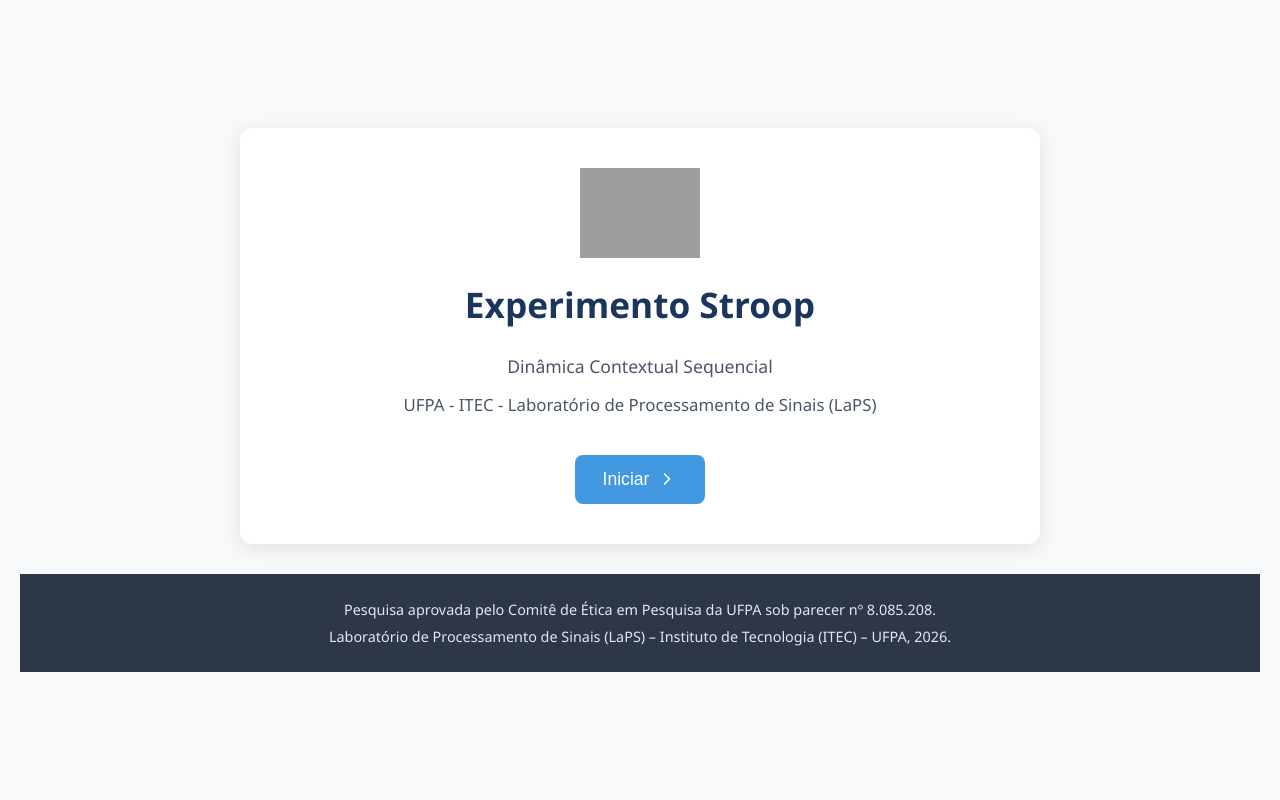
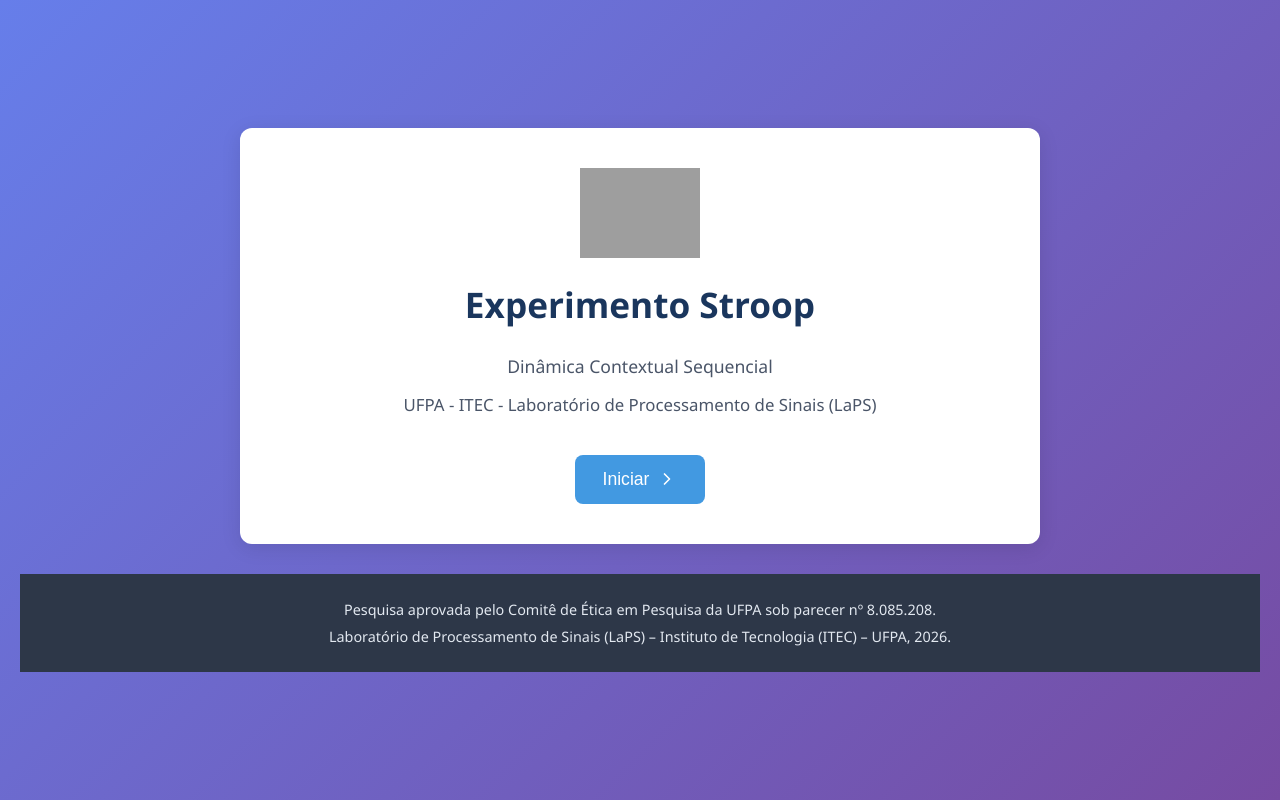
Before and after one commit to labneuroexperiment/stroop-experiment-ufpa, a React (Vite) app: page / in a window 1280 px wide. Built offline with nearby package versions, Linux system fonts and the light colour scheme; grey boxes are pictures that could not be loaded.

Commit message:
Update styles.css

```diff
--- a/src/styles.css
+++ b/src/styles.css
@@ -27,7 +27,7 @@ body {
   flex-direction: column;
   align-items: center;
   justify-content: center;
-  background-color: #f8f9fa; /* páginas institucionais */
+  background: linear-gradient(135deg, #667eea 0%, #764ba2 100%);
   padding: 20px;
 }
 
@@ -37,7 +37,7 @@ body {
   flex-direction: column;
   align-items: center;
   justify-content: center;
-  background-color: #1a1a1a; /* experimento Stroop */
+  background-color: #1a1a1a;
   padding: 20px;
 }
 
```
